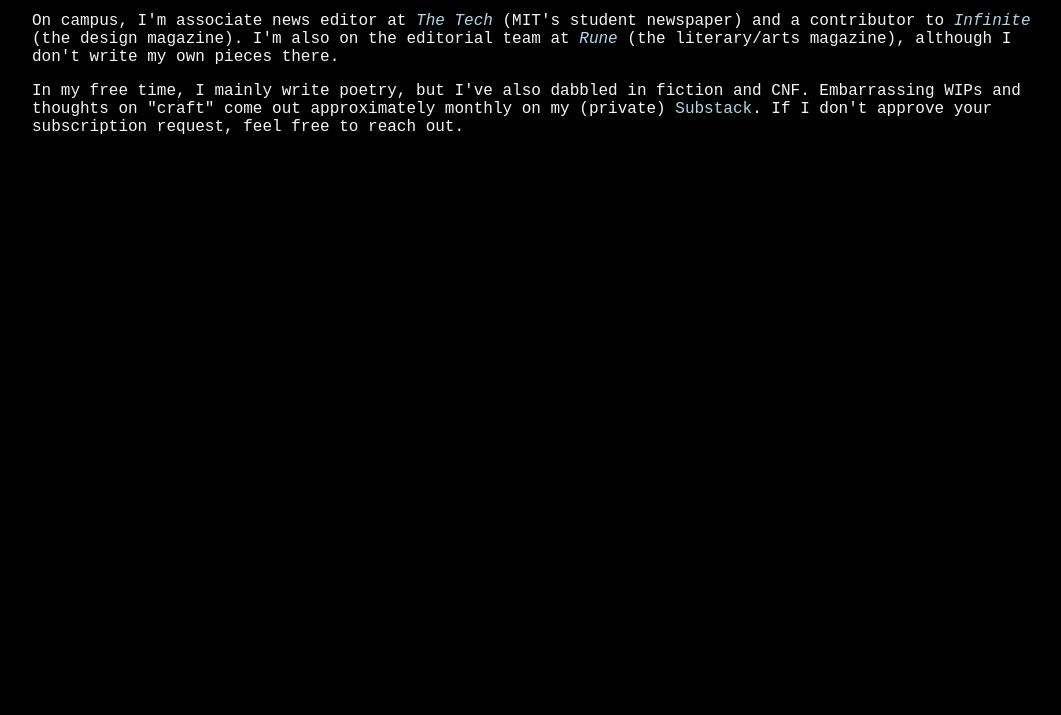
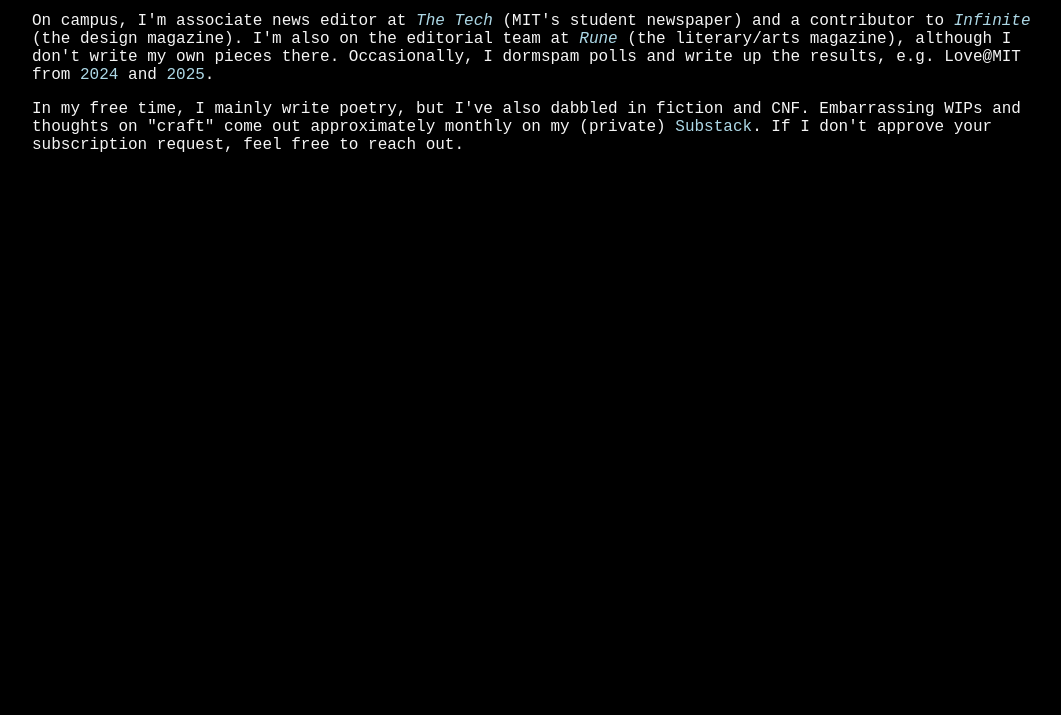
Before and after one commit to wanapunchu/wanapunchu.github.io, a plain HTML site: page writing/index.html in a window 1280 px wide. Shown: the part 85-800 px from the top of the page, without its empty margins (96-1157 px from the left). Drawn offline with Linux system fonts and the light colour scheme.

Commit message:
Update index.html

```diff
--- a/writing/index.html
+++ b/writing/index.html
@@ -19,6 +19,9 @@
         (MIT's student newspaper) and a contributor to <a href="https://infinitemagazine.mit.edu/"><i>Infinite</i></a>
         (the design magazine). I'm also on the editorial team at <a href="https://sites.mit.edu/rune/"><i>Rune</i></a>
         (the literary/arts magazine), although I don't write my own pieces there.
+        Occasionally, I dormspam polls and write up the results, e.g. Love@MIT from
+        <a href="https://docs.google.com/document/d/1g0lbYDP6aK3pUyXj6-dYllVnv7SJxbuf-ow6R9qH9c4/edit?usp=sharing">2024</a>
+        and <a href="https://docs.google.com/document/d/1rSlTAsKAxVgMS97WoxJQmEUtzluM54Fj4VNQmP9P0yw/edit?usp=sharing">2025</a>.
     </p>
     <p>
         In my free time, I mainly write poetry, but I've also dabbled in fiction and CNF.
```
